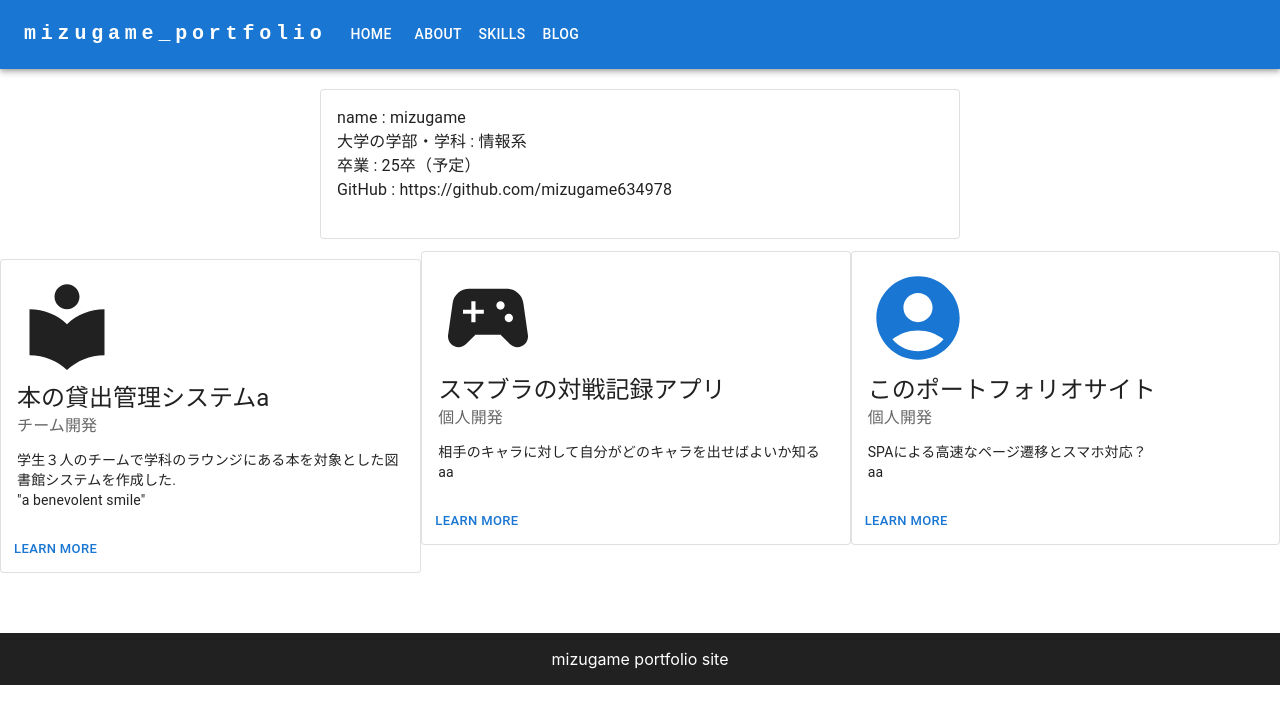
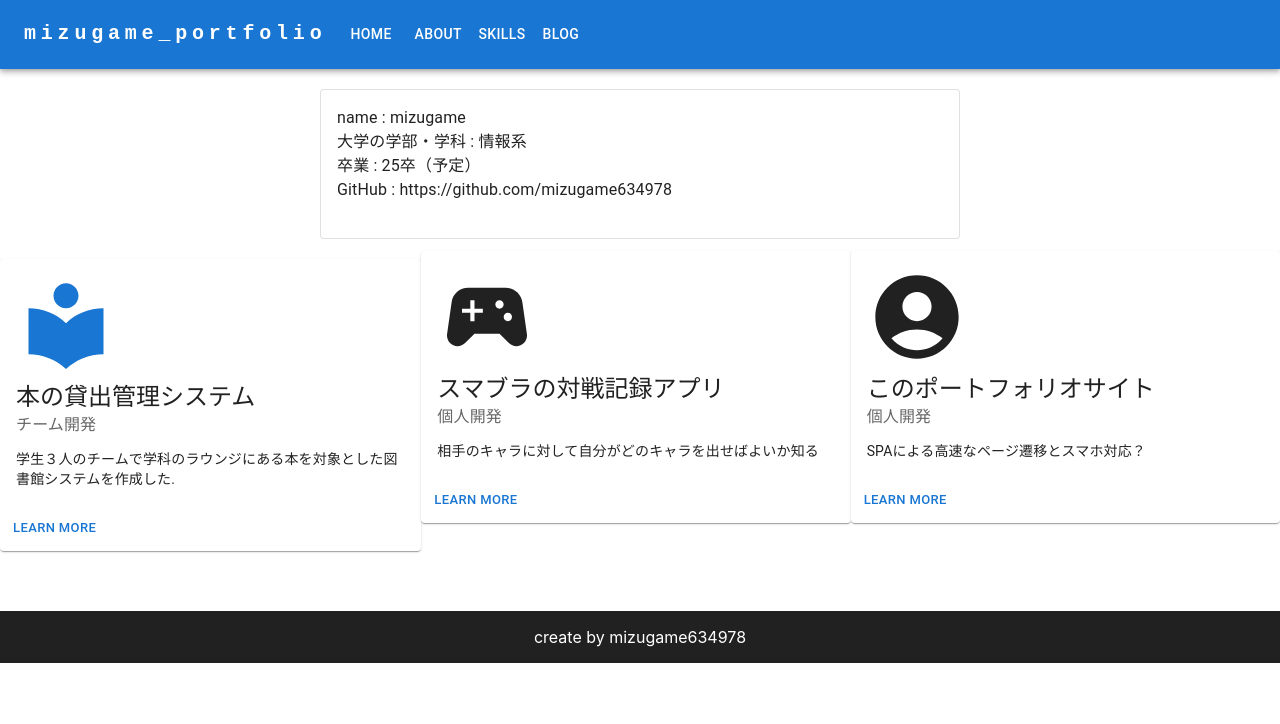
Before and after one commit to mizugame634978/Portfolio_site, a React (Create React App) app: page / in a window 1280 px wide. Shown: the top 724 px of the page. Built offline with nearby package versions, Linux system fonts and the light colour scheme.

Commit message:
:art:  ぷろだくとの色  詳細の横幅  プロダクトの余計な文字

```diff
--- a/src/Fotter.jsx
+++ b/src/Fotter.jsx
@@ -17,7 +17,7 @@ export default function Introduction() {
     <Grid container alignItems='center' justifyContent='center' textAlign="center" >
             <Grid item xs={12}>
         <Box sx={{ bgcolor: 'text.primary', color: 'background.paper', p: 2 }}>
-          mizugame portfolio site
+          create by mizugame634978
         </Box>
       </Grid>
 
--- a/src/Product1.jsx
+++ b/src/Product1.jsx
@@ -15,10 +15,10 @@ const card = (
     <CardContent>
       <Typography sx={{fontSize: 14}} color="text.primary" component="div">
 
-        <LocalLibraryIcon sx={{fontSize: 100 }}/>
+        <LocalLibraryIcon sx={{fontSize: 100 }} color="primary"/>
       </Typography>
       <Typography variant="h5" component="div">
-        本の貸出管理システムa
+        本の貸出管理システム
       </Typography>
       <Typography sx={{ mb: 1.5 }} color="text.secondary">
         チーム開発
@@ -26,7 +26,7 @@ const card = (
       <Typography variant="body2">
         学生３人のチームで学科のラウンジにある本を対象とした図書館システムを作成した.
         <br />
-        {'"a benevolent smile"'}
+
       </Typography>
     </CardContent>
     <CardActions>
@@ -39,8 +39,6 @@ const card = (
 
 export default function Product1() {
   return (
-    // <Box sx={{ maxWidth: 300,minWidth:275 }}>
-      <Card variant="outlined">{card}</Card>
-    // </Box>
+      <Card >{card}</Card>
   );
 }
--- a/src/Product1Detail.jsx
+++ b/src/Product1Detail.jsx
@@ -51,7 +51,7 @@ DB設計と画面設計（チーム）、技術選定（チーム）を担当。
 export default function Product1Detail() {
   return (
     <Grid container alignItems="center" justifyContent="center">
-      <Grid card xs={10}lg={8}>
+      <Grid card xs={11}lg={8}>
         <Card variant="outlined">
           <CardContent>{card}</CardContent>
         </Card>
--- a/src/Product2.jsx
+++ b/src/Product2.jsx
@@ -26,7 +26,6 @@ const card = (
       <Typography variant="body2">
         相手のキャラに対して自分がどのキャラを出せばよいか知る
         <br />
-        aa
       </Typography>
     </CardContent>
     <CardActions>
@@ -40,8 +39,6 @@ const card = (
 
 export default function Product2() {
   return (
-    // <Box sx={{ maxWidth: 300,minWidth:275 }}>
-      <Card variant="outlined">{card}</Card>
-    // </Box>
+      <Card >{card}</Card>
   );
 }
--- a/src/Product2Detail.jsx
+++ b/src/Product2Detail.jsx
@@ -46,7 +46,7 @@ const card = (
 export default function Product2Detail() {
   return (
     <Grid container alignItems="center" justifyContent="center">
-      <Grid card xs={10}lg={8}>
+      <Grid card xs={11}lg={8}>
         <Card variant="outlined">
           <CardContent>{card}</CardContent>
         </Card>
--- a/src/Product3.jsx
+++ b/src/Product3.jsx
@@ -15,7 +15,7 @@ const card = (
     <CardContent>
       <Typography sx={{fontSize: 14}} color="text.primary" component="div">
 
-        <AccountCircleIcon sx={{fontSize: 100 }} color="primary"/>
+        <AccountCircleIcon sx={{fontSize: 100 }} />
       </Typography>
       <Typography variant="h5" component="div">
         このポートフォリオサイト
@@ -26,7 +26,6 @@ const card = (
       <Typography variant="body2">
         SPAによる高速なページ遷移とスマホ対応？
         <br />
-        aa
       </Typography>
     </CardContent>
     <CardActions>
@@ -39,8 +38,6 @@ const card = (
 
 export default function Product3() {
   return (
-    // <Box sx={{ maxWidth: 300,minWidth:275 }}>
-      <Card variant="outlined">{card}</Card>
-    // </Box>
+      <Card >{card}</Card>
   );
 }
--- a/src/Product3Detail.jsx
+++ b/src/Product3Detail.jsx
@@ -39,7 +39,7 @@ const card = (
 export default function Product3Detail() {
   return (
     <Grid container alignItems="center" justifyContent="center">
-      <Grid card xs={10}lg={8}>
+      <Grid card xs={11}lg={8}>
         <Card variant="outlined">
           <CardContent>{card}</CardContent>
         </Card>
```
Also changed, not shown: 1 other file (tests, documents, lock files or other folders).
